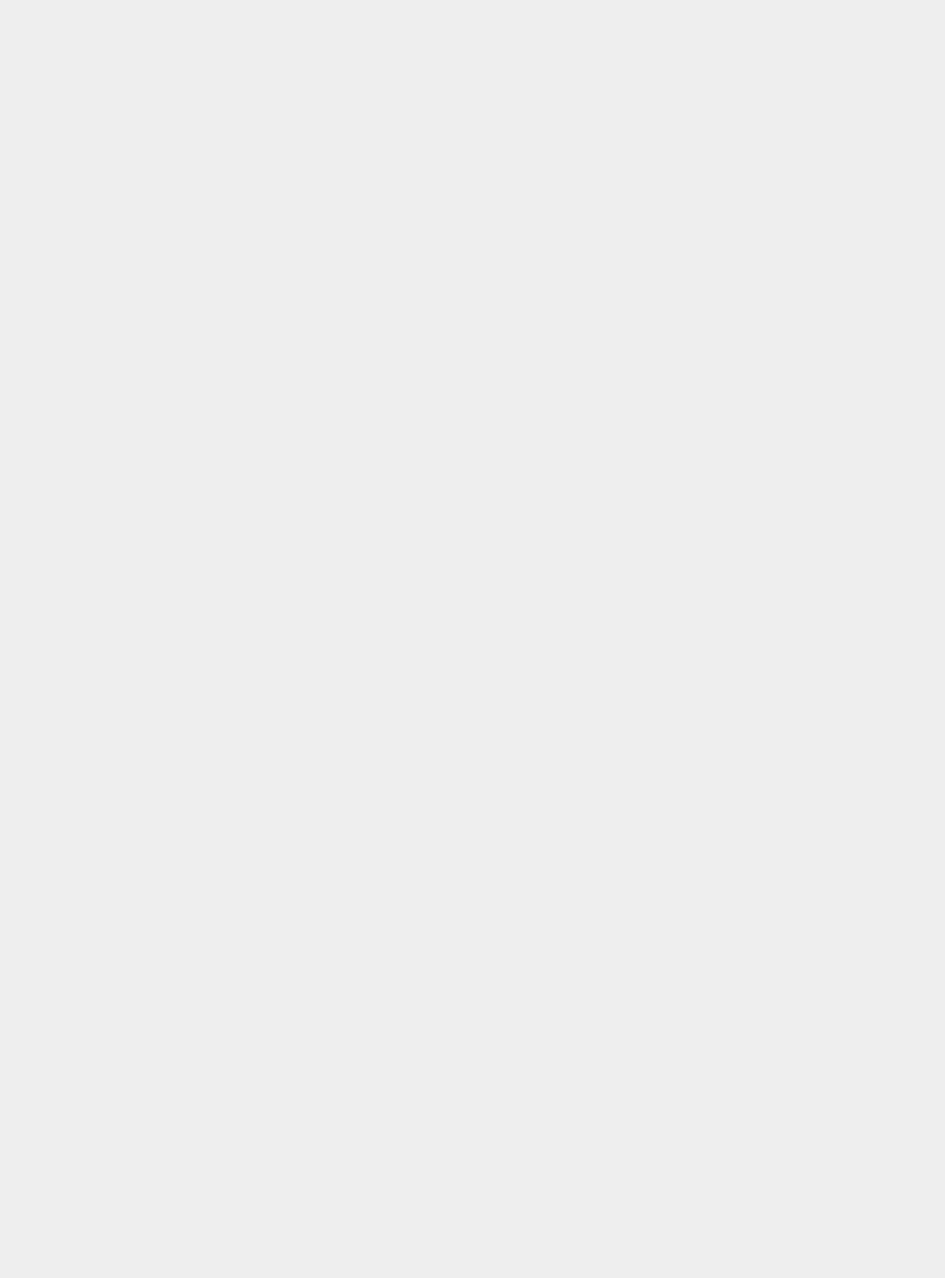
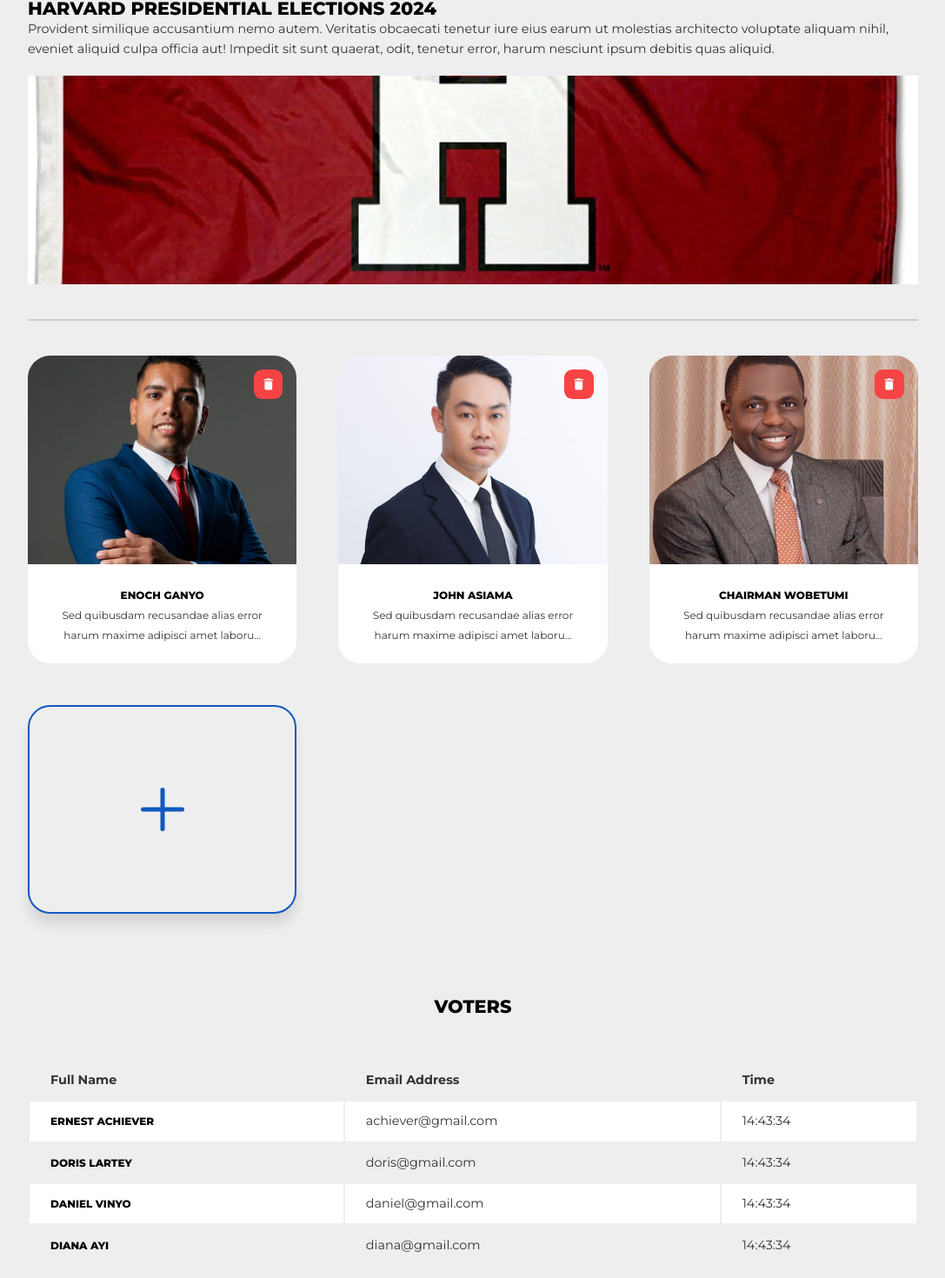
Before and after one commit to devesh041/Voting-App, a React (Create React App) app in the folder client/: page /elections/e1 in a window 1280 px wide. Shown: the part 81-1551 px from the top of the page at 87% size, without its empty margins (96-1183 px from the left). Before the commit the page ends 800 px from the top, so only its background shows below. Built offline with nearby package versions, Linux system fonts and the light colour scheme; a web font is replaced by a local one.

Commit message:
election details

```diff
--- /dev/null
+++ b/client/src/components/AddCandidateModal.jsx
@@ -0,0 +1,67 @@
+import React, { useState } from "react";
+import { IoMdClose } from "react-icons/io";
+import { useDispatch } from "react-redux";
+import { uiActions } from "../pages/store/ui-slice";
+
+const AddCandidateModal = () => {
+    const [fullName, setFullName] = useState("");
+    const [motto, setMotto] = useState("");
+    const [image, setImage] = useState("");
+
+    const dispatch = useDispatch()
+
+    //close add candidate modal
+    const closeModal = () => {
+        dispatch(uiActions.closeAddCandidateModal())
+    }
+    return (
+        <section className="modal">
+            <div className="modal__content">
+                <header className="modal__header">
+                    <h4>Add Candidate</h4>
+                    <button className="modal__close" onClick={closeModal}>
+                        <IoMdClose />
+                    </button>
+                </header>
+
+                <form>
+                    <div>
+                        <h6>Candidate Name:</h6>
+                        <input
+                            type="text"
+                            value={fullName}
+                            name="fullName"
+                            onChange={(e) => setFullName(e.target.value)}
+                        />
+                    </div>
+                    <div>
+                        <h6>Candidate Motto:</h6>
+                        <input
+                            type="text"
+                            value={motto}
+                            name="motto"
+                            onChange={(e) => setMotto(e.target.value)}
+                        />
+                    </div>
+
+                    <div>
+                        <h6>Candidate Image:</h6>
+                        <input
+                            type="file"
+                            name="image"
+                            accept="png, jpg, jpeg, webp, avif"
+                            onChange={(e) => setImage(e.target.files[0])}
+                        />
+                    </div>
+
+                    <button type="submit" className="btn primary">
+                        Add Candidate
+                    </button>
+
+                </form>
+            </div>
+        </section>
+    );
+};
+
+export default AddCandidateModal;
--- a/client/src/components/Election.jsx
+++ b/client/src/components/Election.jsx
@@ -1,7 +1,16 @@
 import React from "react";
+import { useDispatch } from "react-redux";
 import { Link } from "react-router-dom";
+import { uiActions } from "../pages/store/ui-slice";
 
 const Election = ({ id, title, description, thumbnail }) => {
+
+  const dispatch = useDispatch()
+
+  //open update election modal
+  const openModal = () => {
+    dispatch(uiActions.openUpdateElectionModal())
+  }
   return (
     <article className="election">
       <div className="election__image">
@@ -23,7 +32,7 @@
           <Link to={`/elections/${id}`} className="btn sm">
             View
           </Link>
-          <button className="btn sm primary">Edit</button>
+          <button className="btn sm primary" onClick={openModal}>Edit</button>
         </div>
       </div>
     </article>
--- /dev/null
+++ b/client/src/components/ElectionCandidate.jsx
@@ -0,0 +1,24 @@
+import React from "react";
+import { IoMdTrash } from "react-icons/io";
+
+const ElectionCandidate = ({ fullName, image, motto, id }) => {
+  return (
+    <li className="electionCandidate">
+      <div className="electionCandidate__image">
+        <img src={image} alt={fullName} />
+      </div>
+
+      <div>
+        <h5>{fullName}</h5>
+        <small>
+          {motto.length > 70 ? motto.substring(0, 70) + "..." : motto}
+        </small>
+        <button className="electionCandidate__btn">
+          <IoMdTrash />
+        </button>
+      </div>
+    </li>
+  );
+};
+
+export default ElectionCandidate;
--- /dev/null
+++ b/client/src/components/UpdateElectionModal.jsx
@@ -0,0 +1,51 @@
+import React, { useState } from "react";
+import { IoMdClose } from "react-icons/io";
+import { useDispatch } from "react-redux";
+import { uiActions } from "../pages/store/ui-slice";
+
+const UpdateElectionModal = () => {
+    const [title, setTitle] = useState("");
+    const [description, setDescription] = useState("");
+    const [thumbnail, setThumbnail] = useState("");
+    const dispatch = useDispatch()
+    //close update election modal
+    const closeModal = () => {
+        dispatch(uiActions.closeUpdateElectionModal())
+    }
+    return (
+        <section className="modal">
+            <div className="modal__content">
+                <header className="modal__header">
+                    <h4>Edit Election</h4>
+                    <button className="modal__close" onClick={closeModal}>
+                        <IoMdClose />
+                    </button>
+                </header>
+
+                <form>
+                    <div>
+                        <h6>Election Title:</h6>
+                        <input type="text" value={title} onChange={e => setTitle(e.target.value)} name="description" />
+                    </div>
+                    <div>
+                        <h6>Election Description:</h6>
+                        <input type="text" value={title} name="description" onChange={e => setDescription(e.target.value)} />
+                    </div>
+
+                    <div>
+                        <h6>Election Thumbnail:</h6>
+                        <input type="file" name="thumbnail" onChange={e => setThumbnail(e.target.files[0])}
+                            accept="png, jpg, jpeg, webp, avif" />
+                    </div>
+
+                    <button type="submit" className="btn primary"  >
+                        Update Election
+                    </button>
+
+                </form>
+            </div>
+        </section>
+    );
+};
+
+export default UpdateElectionModal;
--- a/client/src/index.css
+++ b/client/src/index.css
@@ -372,6 +372,112 @@
 
 
 
+/*===================ELECTION DETAILS==================*/
+.electionDetails {
+  margin: 5rem 0;
+}
+
+.electionDetails__image {
+  height: 15rem;
+  margin: 1.2rem 0 0.8rem;
+}
+
+.electionDetails__candidates {
+  margin-top: 2.5rem;
+  padding-top: 2.5rem;
+  display: grid;
+  grid-template-columns: repeat(auto-fit, minmax(15rem, 1fr));
+  gap: 3rem;
+  border-top: 2px solid var(--color-gray-200);
+}
+
+.electionCandidate {
+  background: var(--color-gray-0);
+  border-radius: var(--radius-4);
+  overflow: hidden;
+  position: relative;
+  text-align: center;
+}
+
+.electionCandidate__image {
+  height: 15rem;
+  overflow: hidden;
+}
+
+.electionCandidate h5 {
+  margin: 0.5rem 0 0.3rem;
+}
+
+.electionCandidate>div:nth-child(2) {
+  padding: 1.3rem;
+}
+
+.electionCandidate__btn {
+  position: absolute;
+  right: 0;
+  top: 0;
+  margin: 1rem;
+  background: var(--color-danger);
+  color: var(--color-gray-0);
+  padding: 0.5rem;
+  font-size: 1.1rem;
+  border-radius: 0.6rem;
+  display: flex;
+}
+
+.electionCandidate__btn:hover {
+  background: var(--color-gray-900);
+}
+
+.add__candidate-btn {
+  background: var(--color-gray-100);
+  border: 2px solid var(--color-primary);
+  border-radius: var(--radius-4);
+  font-size: 5rem;
+  color: var(--color-primary);
+  box-shadow: 0 0.8rem 0.8rem rgba(0, 0, 0, 0.1);
+  transition: var(--transition);
+  display: grid;
+  place-items: center;
+  min-height: 15rem;
+}
+
+.voters {
+  margin: 6rem 0 3rem;
+}
+
+.voters h2 {
+  text-align: center;
+  margin-bottom: 3rem;
+}
+
+.voters__table {
+  width: 100%;
+}
+
+.voters__table thead th {
+  text-align: left;
+  padding: 0.7rem 1.5rem;
+}
+
+.voters__table tbody td {
+  padding: 0.7rem 1.5rem;
+}
+
+.voters__table tbody tr:nth-child(odd) {
+  background: var(--color-gray-0);
+}
+
+
+
+
+
+
+
+
+
+
+
 
 
 
@@ -446,6 +552,17 @@
 
   .election__image {
     height: 100%;
+  }
+
+  .voters__table thead tr {
+    display: flex;
+    flex-direction: column;
+  }
+
+  .voters__table tbody tr {
+    display: flex;
+    flex-direction: column;
+    width: 100%;
   }
 
 }
--- a/client/src/pages/ElectionDetails.jsx
+++ b/client/src/pages/ElectionDetails.jsx
@@ -1,9 +1,80 @@
-import React from 'react'
+import React from "react";
+import { elections } from "../pages/data";
+import { candidates } from "../pages/data";
+import { voters } from "../pages/data";
+import { useParams } from "react-router-dom";
+import ElectionCandidate from "../components/ElectionCandidate";
+import { IoAddOutline } from "react-icons/io5";
+import {useDispatch, useSelector} from "react-redux"
+import { uiActions } from "../pages/store/ui-slice";
+import AddCandidateModal from "../components/AddCandidateModal";
 
 const ElectionDetails = () => {
+  const { id } = useParams();
+  const dispatch = useDispatch()
+
+  const currentElection = elections.find(election => election.id == id)
+  const electionCandidates = candidates.filter(candidate => candidate.election == id)
+  const addCandidateModalShowing = useSelector(state=> state.ui.addCandidateModalShowing)
+
+  //open add candidate modal
+  const openModal = () => {
+    dispatch(uiActions.openAddCandidateModal())
+  }
   return (
-    <div>ElectionDetails</div>
-  )
-}
+    <>
+    <section className="electionDetails">
+      <div className="container electionDetails__container">
+        <h2>{currentElection.title}</h2>
+        <p>{currentElection.description}</p>
 
-export default ElectionDetails
+        <div className="electionDetails__image">
+          <img
+            src={currentElection.thumbnail}
+            alt={currentElection.title}
+          />
+        </div>
+
+        <menu className="electionDetails__candidates">
+          {electionCandidates.map((candidate) =>
+            <ElectionCandidate
+              key={candidate.id}
+              {...candidate}
+            />
+          )}
+          <button className="add__candidate-btn" onClick={openModal}><IoAddOutline /></button>
+        </menu>
+        <menu className="voters">
+          <h2>Voters</h2>
+
+          <table className="voters__table">
+            <thead>
+              <tr>
+                <th>Full Name</th>
+                <th>Email Address</th>
+                <th>Time</th>
+              </tr>
+            </thead>
+
+            <tbody>
+              {
+                voters.map(voter => <tr key={voter.id}>
+                <td>
+                  <h5>{voter.fullName}</h5>
+                </td>
+                <td>{voter.email}</td>
+                <td>14:43:34</td>
+              </tr>)
+              }
+            </tbody>
+          </table>
+        </menu>
+
+      </div>
+    </section>
+    {addCandidateModalShowing && <AddCandidateModal/>}
+    </>
+  );
+};
+
+export default ElectionDetails;
--- a/client/src/pages/Elections.jsx
+++ b/client/src/pages/Elections.jsx
@@ -4,7 +4,7 @@
 import AddElectionModal from "../components/AddElectionModal";
 import { useDispatch, useSelector } from "react-redux";
 import { uiActions } from "./store/ui-slice";
-
+import UpdateElectionModal from "../components/UpdateElectionModal";
 const Elections = () => {
   const [elections, setElections] = useState(dummyElections);
   const dispatch = useDispatch()
@@ -15,6 +15,7 @@
   }
 
   const electionModalShowing = useSelector(state => state.ui.electionModalShowing)
+  const updateElectionModalShowing = useSelector(state => state.ui.updateElectionModalShowing)
   return (
     <>
     <section className="elections">
@@ -35,6 +36,7 @@
       </div>
     </section>
     {electionModalShowing && <AddElectionModal/>}
+    {updateElectionModalShowing && <UpdateElectionModal/>}
     </>
   );
 };
```
